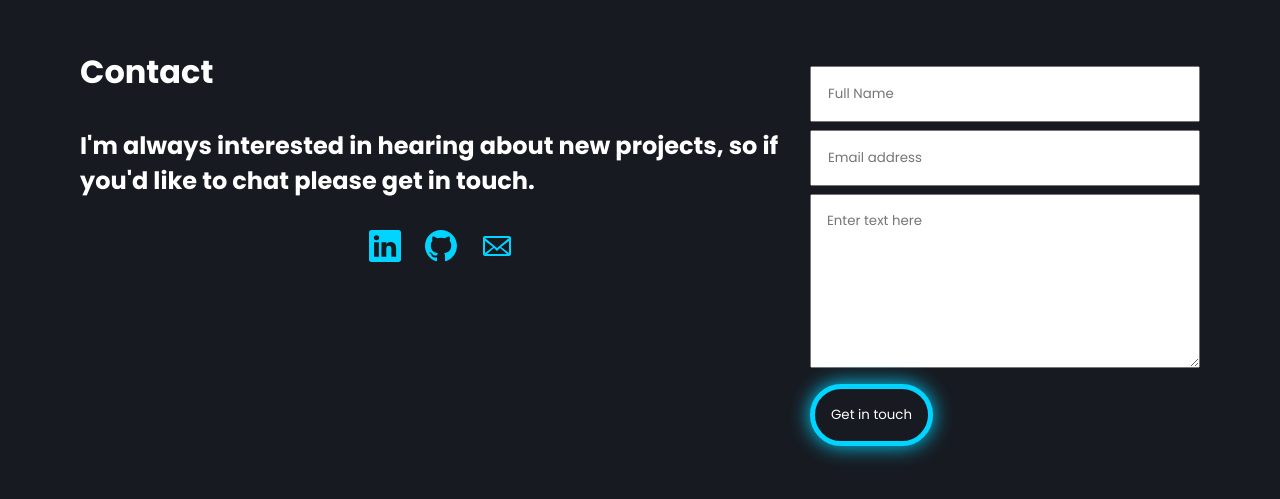
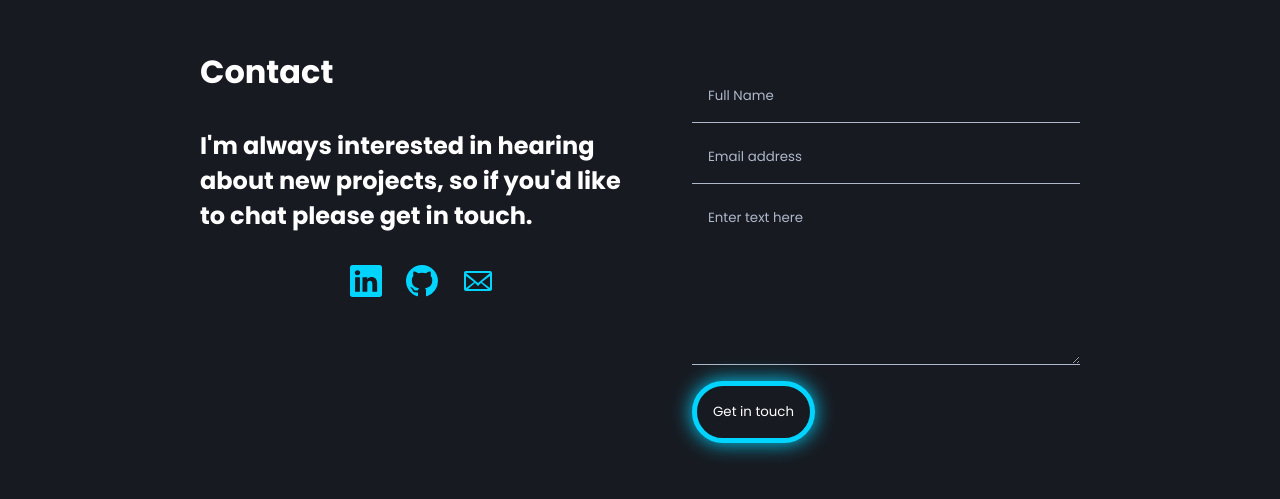
Before and after one commit to diegoyon/portfolio-v3, a React (Create React App) app: page / in a window 1280 px wide. Shown: the part 3384-3883 px from the top of the page. Built offline with nearby package versions, Linux system fonts and the light colour scheme.

Commit message:
add styles to contact form

```diff
--- a/src/sections/About/About.css
+++ b/src/sections/About/About.css
@@ -45,13 +45,6 @@
   flex: 1;
   color: red;
   text-align: center;
-  /* background-image: url(../images/profile.jpg);
-  background-size: cover;
-  background-blend-mode: multiply; */
-  /* width: 300px; */
-  /* aspect-ratio: 1/1;
-  border-radius: 0.5rem; */
-  /* position: relative; */
 }
 
 @media (max-width: 640px) {
@@ -85,4 +78,8 @@
   .information p {
     font-size: 0.8rem;
   }
+
+  .about {
+    gap: 1rem;
+  }
 }
--- a/src/sections/Contact/Contact.css
+++ b/src/sections/Contact/Contact.css
@@ -3,18 +3,14 @@
   padding-top: 5rem;
   display: flex;
   color: white;
-  /* flex-direction: row */
-  /* align-items: center; */
   flex-direction: column;
   justify-content: center;
-  /* place-items: center; */
   gap: 0.5rem;
   scroll-snap-align: start;
-  /* overflow-x: hidden; */
+  max-width: 55rem;
 }
 
 .contact-text {
-  /* flex: 1; */
   display: flex;
   flex-direction: column;
   gap: 0.5rem;
@@ -25,7 +21,6 @@
 }
 
 .contact form {
-  /* flex: 1; */
   display: flex;
   flex-direction: column;
   gap: 0.5rem;
@@ -35,18 +30,28 @@ input,
 textarea {
   padding: 0.5rem;
   transition: transform 0.3s;
+  background-color: transparent;
+  border: none;
+  border-bottom: 1px solid #aeb8ca;
+  color: white;
 }
 
 input:active,
 input:focus,
 textarea:active,
 textarea:focus {
-  outline: 2px solid rgba(0, 212, 255, 1);
+  outline: none;
+  border-bottom: 2px solid rgba(0, 212, 255, 1);
 }
 
 input:hover,
 textarea:hover {
   transform: translate(0.5rem, 0);
+}
+
+input::placeholder,
+textarea::placeholder {
+  color: #aeb8ca;
 }
 
 .contact ul {
@@ -61,20 +66,16 @@ textarea:hover {
   .contact {
     flex-direction: row;
     align-items: center;
+    gap: 3rem;
   }
 
   .contact-text {
-    flex: 2;
     height: 26rem;
     gap: 2rem;
   }
 
   .contact-text h3 {
     font-size: 1.5rem;
-  }
-
-  .contact form {
-    flex: 1;
   }
 
   input,
```
Also changed, not shown: src/sections/Home/Home.css (+0 -9 lines).
